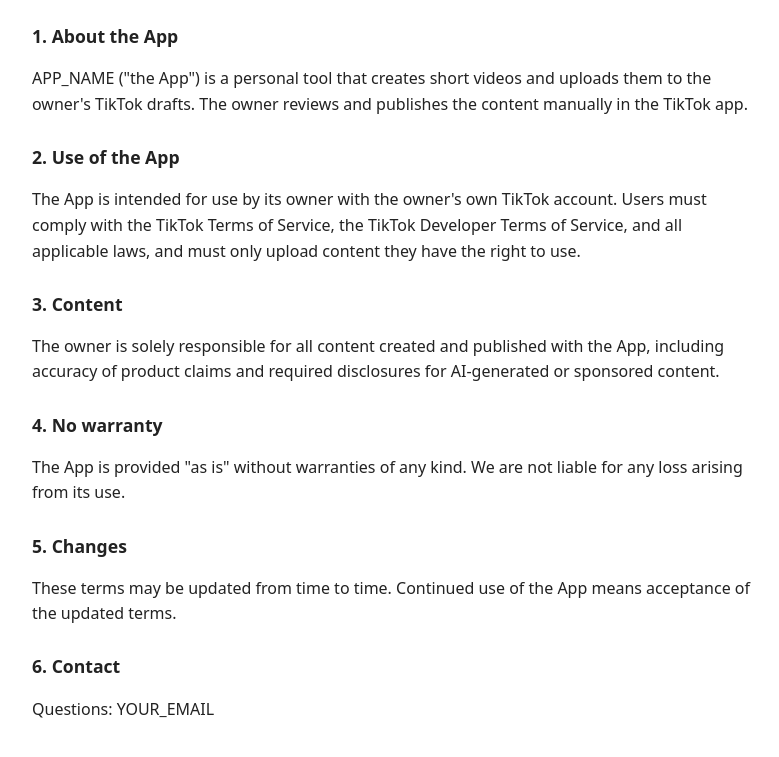
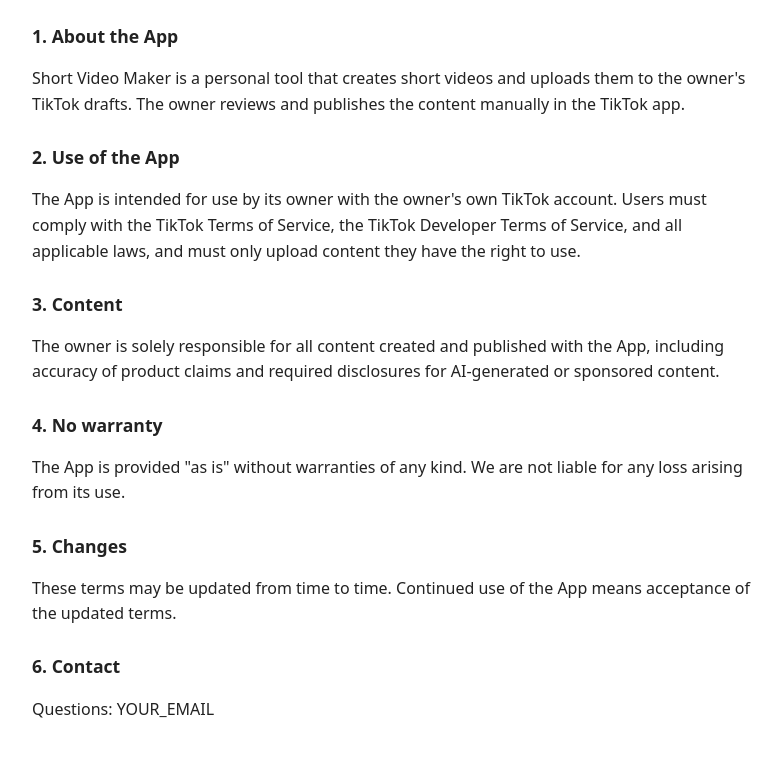
Before and after one commit to quocanh09999-collab/legal, a plain HTML site: page terms.html in a window 1280 px wide. Shown: the part 127-884 px from the top of the page, without its empty margins (248-1027 px from the left). Drawn offline with Linux system fonts and the light colour scheme.

Commit message:
Update terms.html

```diff
--- a/terms.html
+++ b/terms.html
@@ -7,7 +7,7 @@
 <p>Last updated: November 22, 2026</p>
 
 <h2>1. About the App</h2>
-<p>APP_NAME ("the App") is a personal tool that creates short videos and uploads them to the owner's TikTok drafts. The owner reviews and publishes the content manually in the TikTok app.</p>
+<p>Short Video Maker is a personal tool that creates short videos and uploads them to the owner's TikTok drafts. The owner reviews and publishes the content manually in the TikTok app.</p>
 
 <h2>2. Use of the App</h2>
 <p>The App is intended for use by its owner with the owner's own TikTok account. Users must comply with the TikTok Terms of Service, the TikTok Developer Terms of Service, and all applicable laws, and must only upload content they have the right to use.</p>
```
